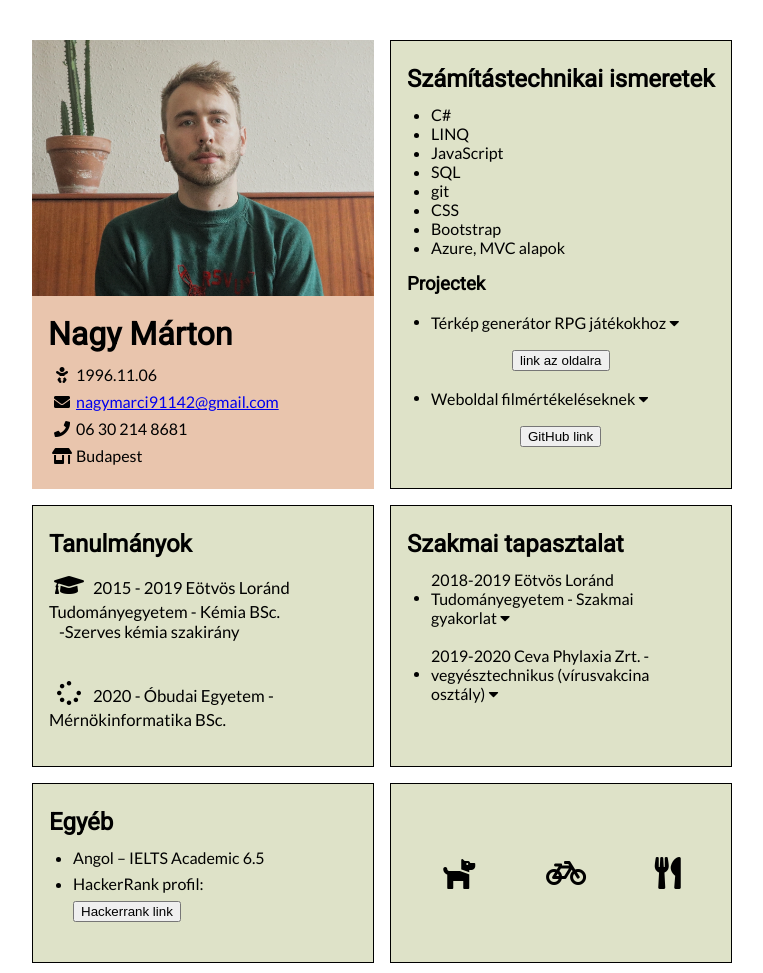
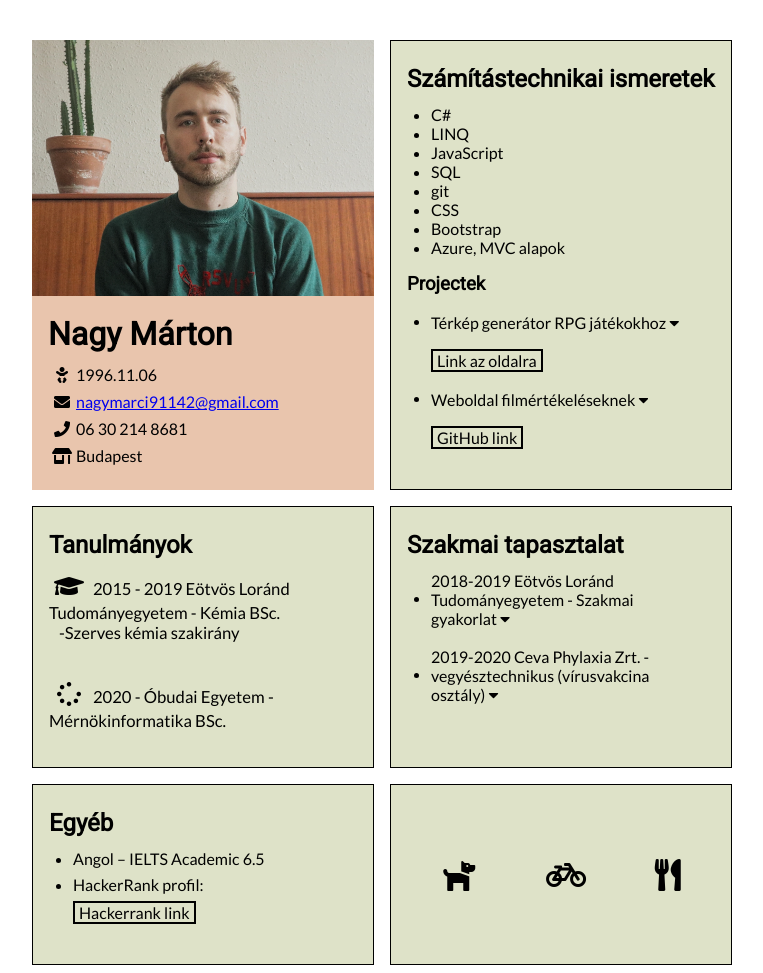
Before and after one commit to NagyMarci911/cvnm, a plain HTML site: page index.html in a window 1280 px wide. Shown: the whole page, without its empty margins (258-1021 px from the left). Drawn offline with Linux system fonts and the light colour scheme.

Commit message:
Add files via upload

```diff
--- a/index.html
+++ b/index.html
@@ -191,15 +191,13 @@ abbr{
         <ul>
           <li class="mapLi">
               <p><a class="mapDropDown hvr-fade">Térkép generátor <abbr title="Asztali szerepjáték">RPG</abbr> játékokhoz <i class="fas fa-caret-down"></i></a></p>
-              <form style="text-align:center" action="https://nagymarci911.github.io/FantasyGame/">
-                 <input class="hvr-fade" type="submit" value="link az oldalra" />
-              </form>
+              <a class="hvr-fade" style="text-decoration: none; color:black;  border-color:black;border-style: solid;border-width: 2px; padding-left: 4px;padding-right: 4px; margin:auto;" href="https://nagymarci911.github.io/FantasyGame/">Link az oldalra</a>
+
           </li>
           <li class="reviewLi">
               <p><a class="ReviewDropDown hvr-fade">Weboldal filmértékeléseknek <i class="fas fa-caret-down"></i></a></p>
-              <form style="text-align:center" action="https://github.com/NagyMarci911/MovieReviewProject">
-                 <input class="hvr-fade" type="submit" value="GitHub link" />
-              </form>
+              <a class="hvr-fade" style="text-decoration: none; color:black;  border-color:black;border-style: solid;border-width: 2px; padding-left: 4px;padding-right: 4px; margin:auto;" href="https://github.com/NagyMarci911/MovieReviewProject">GitHub link</a>
+
           </li>
         </ul>
       </section>
@@ -231,9 +229,8 @@ abbr{
           <li>Angol – IELTS Academic 6.5 </li>
           <li>
               <div style="margin-top:7px; margin-bottom:7px">HackerRank profil: </div>
-              <form  action="https://www.hackerrank.com/nagymarci91142">
-                 <input class="hvr-fade" type="submit" value="Hackerrank link" />
-              </form>
+              <a class="hvr-fade" style="text-decoration: none; color:black;  border-color:black; border-style : solid;border-width: 2px; padding-left: 4px;padding-right: 4px;" href="https://www.hackerrank.com/nagymarci91142">Hackerrank link</a>
+
 
           </li>
         </ul>
```
